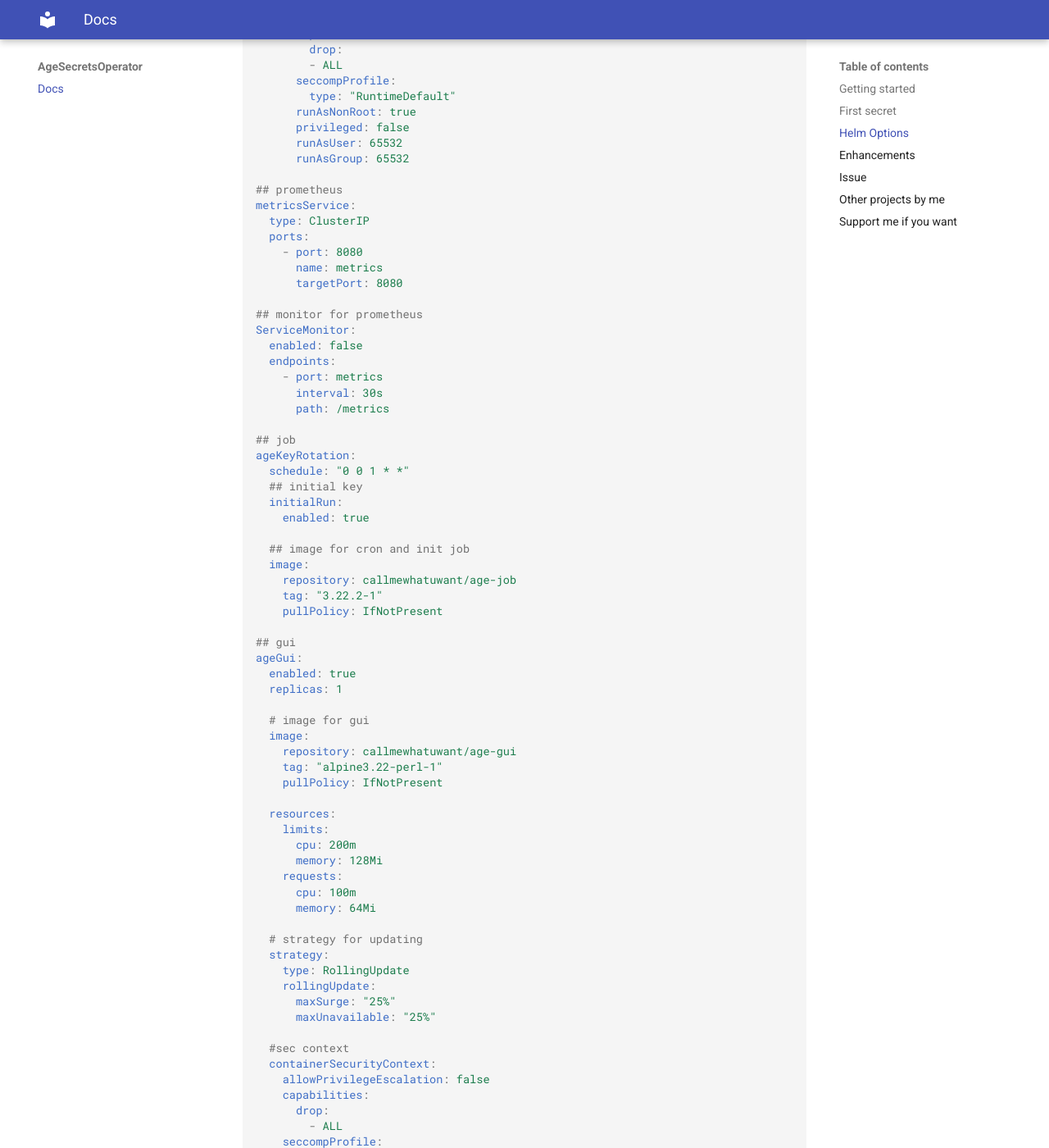
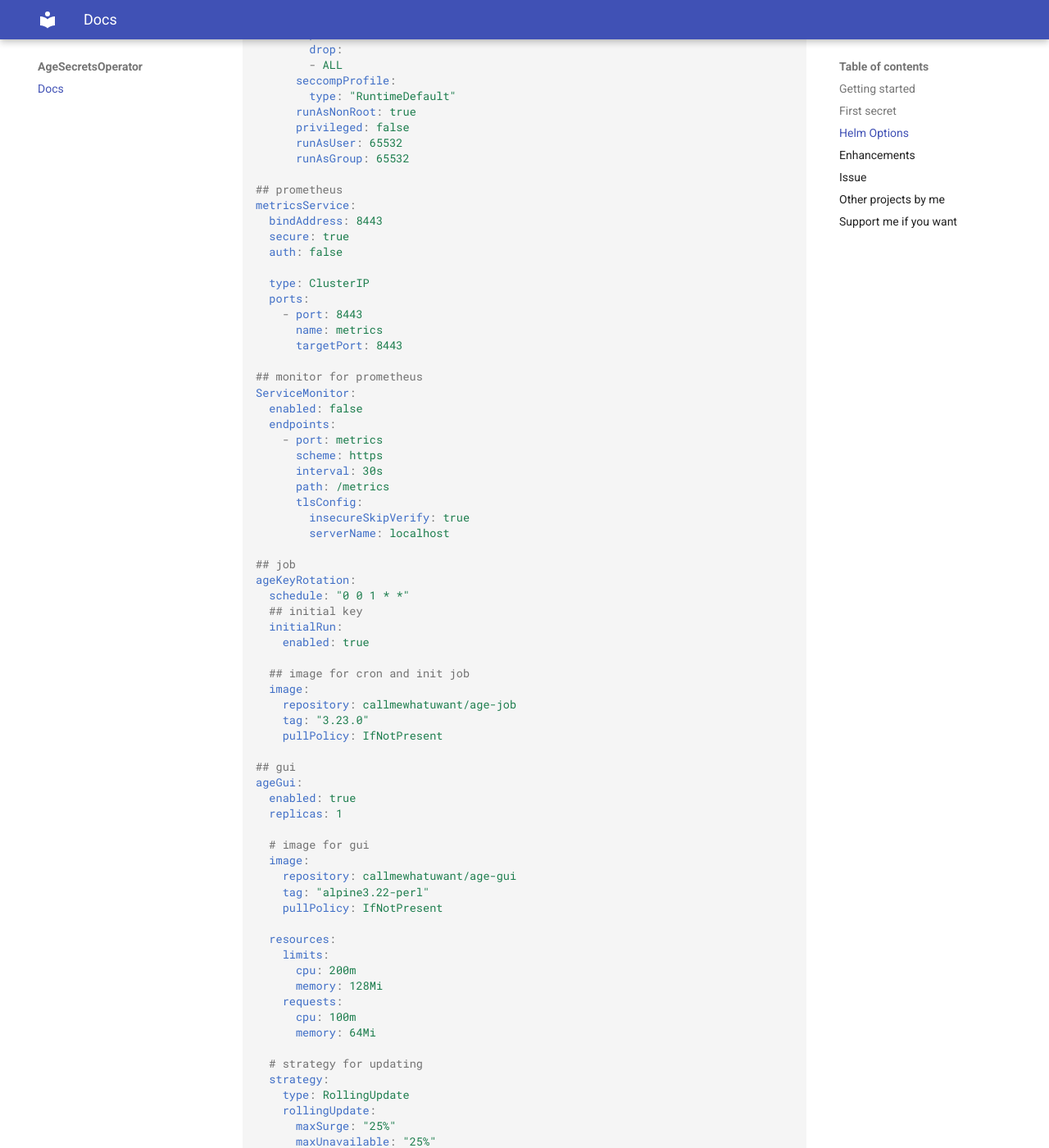
Before and after one commit to callmewhatuwant/age-secret-operator, an MkDocs documentation site: the page built from pages/operator/docs/index.md, in a window 1280 px wide and 1400 px high, scrolled down 2750 px. Shown: the whole window at 82% size. Built offline with MkDocs 1.6.1 and Material for MkDocs 9.7.7, drawn with Linux system fonts in a browser that asks for light colours; the version menu is left out; some of the changed text lies outside the part shown.

Commit message:
Update index.md

```diff
--- a/pages/operator/docs/index.md
+++ b/pages/operator/docs/index.md
@@ -150,19 +150,27 @@ ageSecretController:
 
 ## prometheus
 metricsService:
+  bindAddress: 8443
+  secure: true
+  auth: false
+
   type: ClusterIP
   ports:
-    - port: 8080
+    - port: 8443
       name: metrics
-      targetPort: 8080
+      targetPort: 8443
 
 ## monitor for prometheus
 ServiceMonitor:
   enabled: false
   endpoints:
     - port: metrics
+      scheme: https
       interval: 30s
       path: /metrics
+      tlsConfig:
+        insecureSkipVerify: true
+        serverName: localhost
 
 ## job
 ageKeyRotation:
@@ -174,7 +182,7 @@ ageKeyRotation:
   ## image for cron and init job
   image:
     repository: callmewhatuwant/age-job
-    tag: "3.22.2-1"
+    tag: "3.23.0"
     pullPolicy: IfNotPresent
 
 ## gui
@@ -185,7 +193,7 @@ ageGui:
   # image for gui
   image:
     repository: callmewhatuwant/age-gui
-    tag: "alpine3.22-perl-1"
+    tag: "alpine3.22-perl"
     pullPolicy: IfNotPresent
 
   resources:
```
Also changed, not shown: other parts of pages/operator/docs/index.md (+2 -2 lines).
